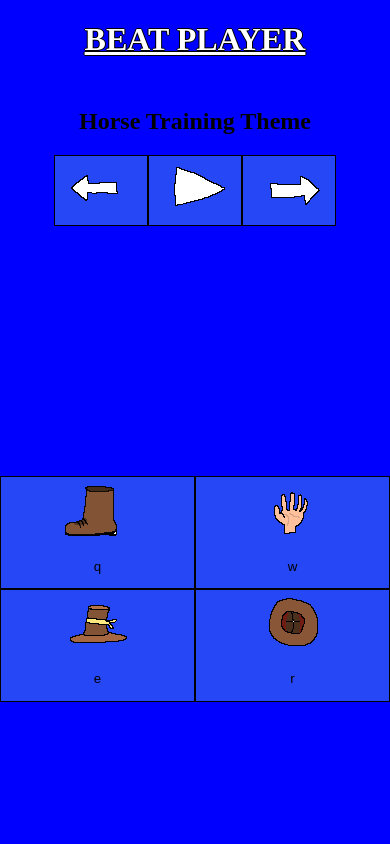
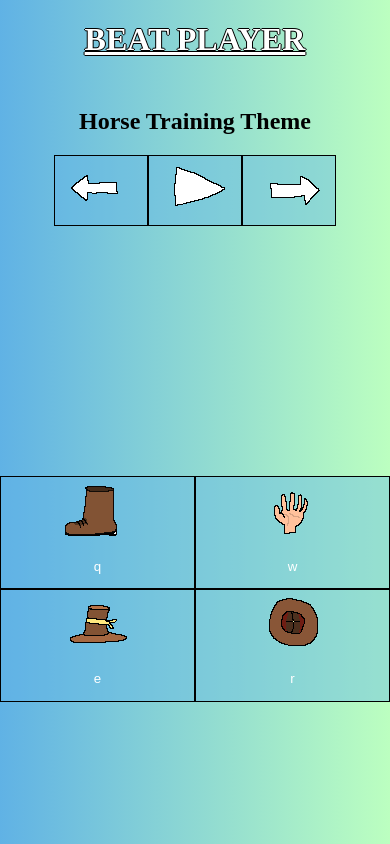
Before and after one commit to taborgreat/Beat-player, a React (Create React App) app: page / in a window 390 px wide. Built offline with nearby package versions, Linux system fonts and the light colour scheme.

Commit message:
tweaking to work for mobile

```diff
--- a/src/App.css
+++ b/src/App.css
@@ -1,10 +1,11 @@
 @media only screen and (max-width: 767px) {
-  body{
-   background-color: blue;
-  }
+
   #drums > button {
     width: 50%;
     float: left;
+  }
+  #drums > button > p {
+    color:white;
   }
 }
 
@@ -15,7 +16,7 @@
 
 
 body {
-
+  background-image: linear-gradient(to right, #60b2e5, rgb(188, 255, 192));
   text-align: center;
 
   box-sizing: border-box;
--- a/src/App.js
+++ b/src/App.js
@@ -120,6 +120,7 @@ function App() {
       currSound.map((sound) => {
         sound.source.currentTime = 0;
         sound.source.play();
+
         return undefined;
       });
     });
@@ -131,9 +132,11 @@ function App() {
       id={drum.type}
       key={drum.type}
       onClick={() => {
+        drum.source.pause();
+        drum.source.currentTime = 0;
+        drum.source.load();
+        drum.source.play();
 
-        drum.source.play();
-        drum.source.currentTime = 0;
       }}
     >
       <img src={drum.img} alt={drum.type}></img>
```
